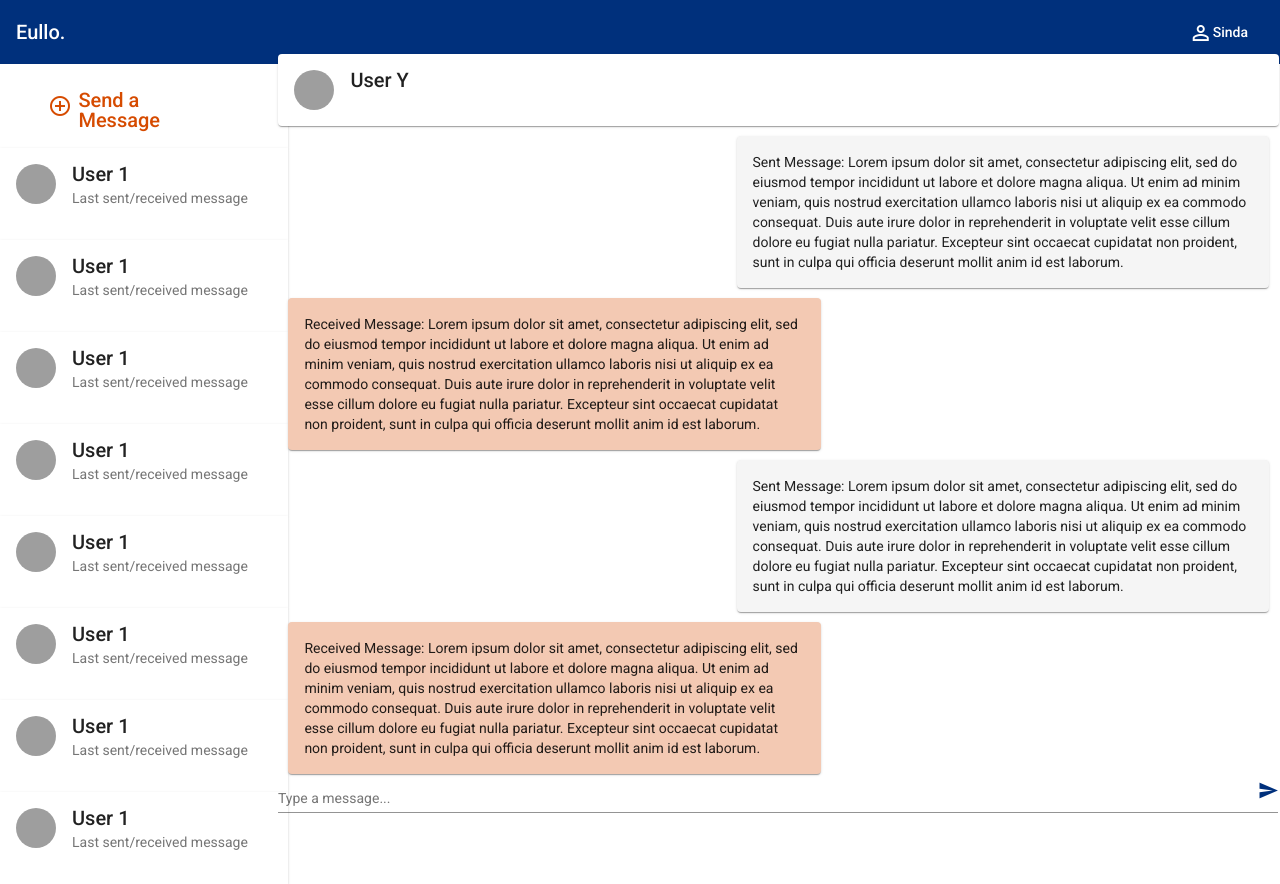
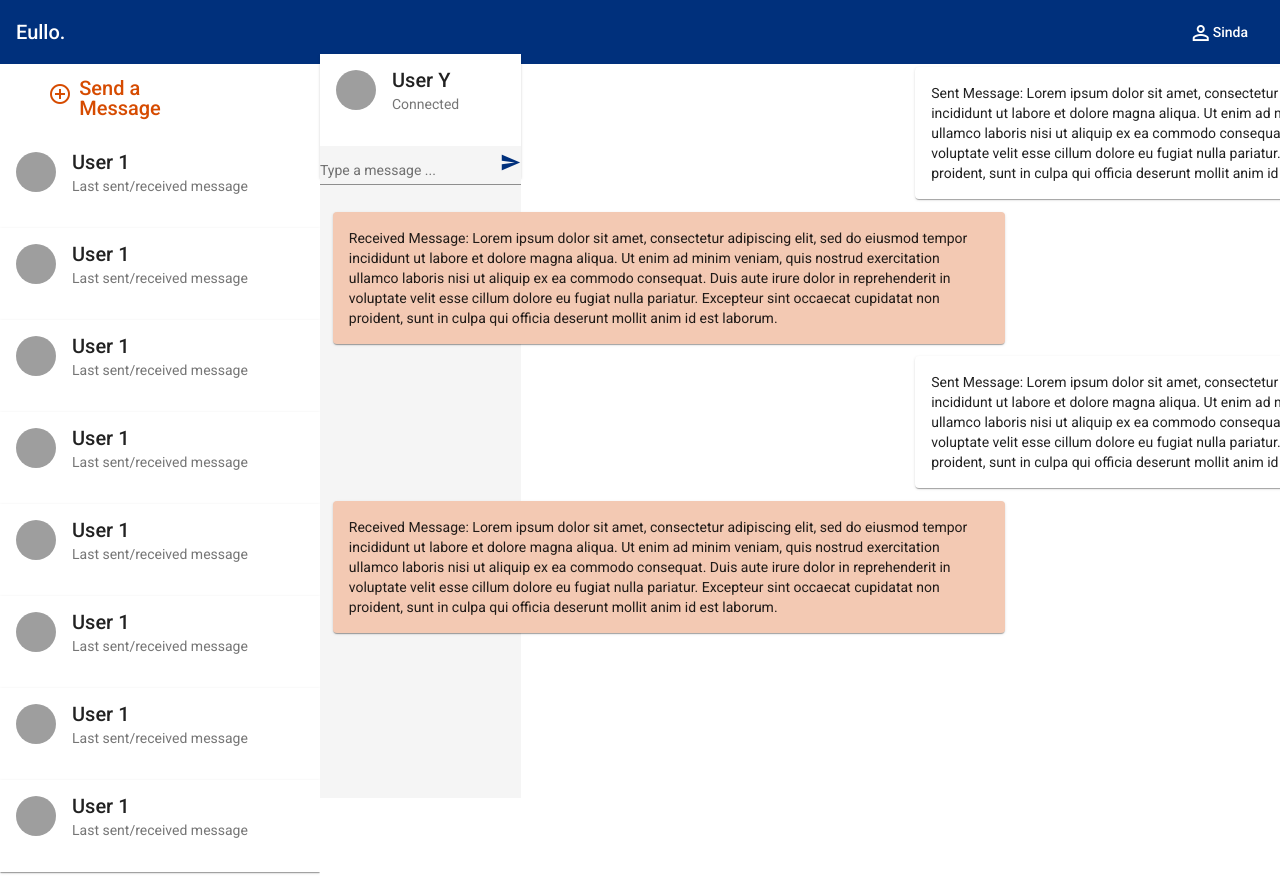
Before and after one commit to gham-khaled/Eullo, an Angular app in the folder Eullo-Front/: page / in a window 1280 px wide. After the commit the page ends 800 px from the top, so only its background shows below. Built offline with nearby package versions, Linux system fonts and the light colour scheme; grey boxes are pictures that could not be loaded.

Commit message:
Setting up conversation window

```diff
--- a/Eullo-Front/src/app/chat/chat-list/chat-item/chat-item.component.css
+++ b/Eullo-Front/src/app/chat/chat-list/chat-item/chat-item.component.css
@@ -1,5 +1,4 @@
 .chat-item {
-  width: 20%;
   border-radius: 0;
 }
 
--- a/Eullo-Front/src/app/chat/chat-list/chat-list.component.css
+++ b/Eullo-Front/src/app/chat/chat-list/chat-list.component.css
@@ -1,5 +1,18 @@
+.chat-list{
+  width: 25%;
+  position: fixed;
+  z-index: 1;
+  top: 6.5%;
+}
+
+.chat-items{
+  overflow-y: scroll;
+  position: fixed;
+  width: 25%;
+  height: 100%;
+}
+
 .new-message{
-  width: 20%;
   border-radius: 0;
   color:#d64b00;
 }
--- a/Eullo-Front/src/app/chat/chat-list/chat-list.component.html
+++ b/Eullo-Front/src/app/chat/chat-list/chat-list.component.html
@@ -1,3 +1,5 @@
+
+<div class="chat-list">
   <mat-card class="new-message">
     <mat-card-header>
       <div class="card-header">
@@ -9,8 +11,7 @@
       </div>
     </mat-card-header>
   </mat-card>
-
-<div class="chat-list">
+  <div class="chat-items">
     <app-chat-item></app-chat-item>
     <app-chat-item></app-chat-item>
     <app-chat-item></app-chat-item>
@@ -20,3 +21,4 @@
     <app-chat-item></app-chat-item>
     <app-chat-item></app-chat-item>
   </div>
+</div>
--- a/Eullo-Front/src/app/chat/chat.component.css
+++ b/Eullo-Front/src/app/chat/chat.component.css
@@ -0,0 +1,2 @@
+.chat-container {
+}
--- a/Eullo-Front/src/app/chat/chat.component.html
+++ b/Eullo-Front/src/app/chat/chat.component.html
@@ -1,3 +1,5 @@
 <app-navbar></app-navbar>
-<app-chat-list></app-chat-list>
-<app-conversation></app-conversation>
+<div class="chat-container">
+  <app-chat-list></app-chat-list>
+  <app-conversation></app-conversation>
+</div>
--- a/Eullo-Front/src/app/chat/conversation/conversation.component.css
+++ b/Eullo-Front/src/app/chat/conversation/conversation.component.css
@@ -1,19 +1,39 @@
 .conversation-container {
-  position: absolute;
+  margin-left: 25%;
+  display: flex;
+  flex-direction: column;
+  position: fixed;
+  z-index: 2;
   top: 6.75%;
-  left: 21.75%;
-  width: 78.15%;
-  height: 70vh;
+  background: #f5f5f5;
+  height: 93%;
 }
 .user-image {
   background-image: url('https://material.angular.io/assets/img/examples/shiba1.jpg');
   background-size: cover;
 }
  .send-message .send-message-input {
+   background: #f5f5f5;
+   width: 100%;
+   margin-bottom: 0;
+ }
+
+ .send-message{
+   position: relative;
+   width: 100%;
+   bottom: 0;
+ }
+
+.user{
+  height: 100%;
+  border-radius: 0;
+}
+
+ .send-message {
+ }
+ .messages-container {
+   height: 100%;
+   overflow-y: scroll;
+   position: fixed;
    width: 100%;
  }
-
- .messages-container {
-   display: flex;
-   flex-direction: column;
- }
--- a/Eullo-Front/src/app/chat/conversation/conversation.component.html
+++ b/Eullo-Front/src/app/chat/conversation/conversation.component.html
@@ -1,19 +1,23 @@
 <div class="conversation-container">
+  <div class="user-container">
     <mat-card class="user">
       <mat-card-header>
         <div mat-card-avatar class="user-image"></div>
         <mat-card-title>User Y</mat-card-title>
+        <mat-card-subtitle>Connected</mat-card-subtitle>
       </mat-card-header>
     </mat-card>
+  </div>
   <div class="messages-container">
     <app-message></app-message>
     <app-message></app-message>
   </div>
-  <form class="send-message">
+  <div  class="send-message">
+    <form>
       <mat-form-field class="send-message-input">
-      <mat-label>Type a message...</mat-label>
-      <input type="text" matInput >
+        <input type="text" matInput placeholder="Type a message ...">
         <mat-icon matSuffix color="primary">send</mat-icon>
       </mat-form-field>
     </form>
   </div>
+</div>
--- a/Eullo-Front/src/app/chat/conversation/message/message.component.css
+++ b/Eullo-Front/src/app/chat/conversation/message/message.component.css
@@ -7,7 +7,6 @@
 .sent{
   align-self: flex-end;
   max-width: 50%;
-  background: #f5f5f5;
   margin-right: 1%;
 }
 
--- a/Eullo-Front/src/app/navbar/navbar.component.css
+++ b/Eullo-Front/src/app/navbar/navbar.component.css
@@ -10,3 +10,9 @@
   background: #00307c;
   color: #edf2f4;
 }
+
+.nav-bar{
+  position: fixed;
+  z-index: 2;
+  height: 5%;
+}
--- a/Eullo-Front/src/app/navbar/navbar.component.html
+++ b/Eullo-Front/src/app/navbar/navbar.component.html
@@ -1,4 +1,4 @@
-<mat-toolbar color="primary">
+<mat-toolbar class="nav-bar" color="primary">
   <mat-toolbar-row>
     <span>Eullo.</span>
     <span class="example-spacer"></span>
--- a/Eullo-Front/src/styles.css
+++ b/Eullo-Front/src/styles.css
@@ -1,4 +1,4 @@
 /* You can add global styles to this file, and also import other style files */
 
-html, body { height: 100%; }
+html, body { height: 100%;}
 body { margin: 0; font-family: Roboto, "Helvetica Neue", sans-serif; }
```
Lines whose indentation alone changed are shown as unchanged.
